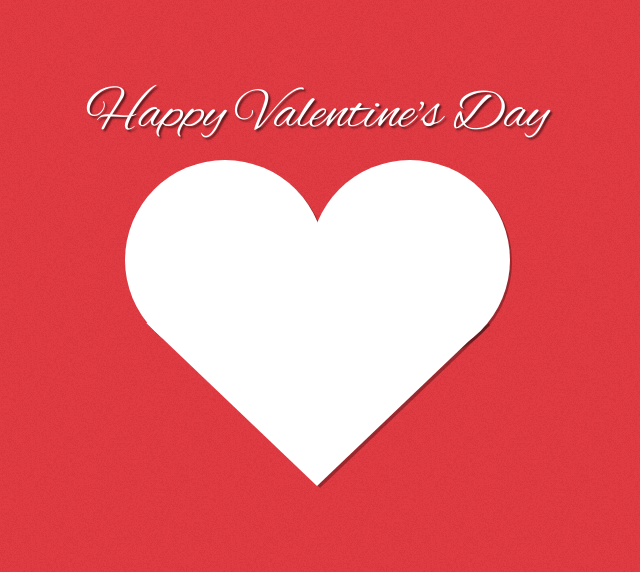
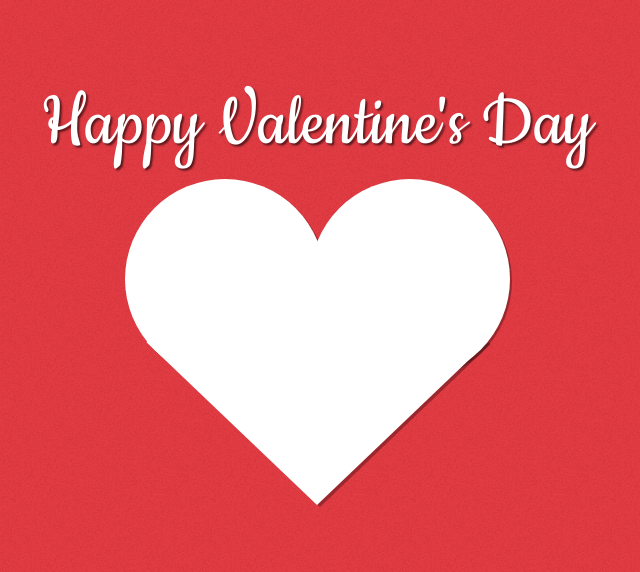
Before and after one commit to alicelara/happy-valentines-css, a plain HTML site: page index.html in a window 1280 px wide. Shown: the whole page, without its empty margins (323-963 px from the left). Drawn offline with Linux system fonts and the light colour scheme.

Commit message:
ok. changing fonts...

```diff
--- a/index.html
+++ b/index.html
@@ -5,7 +5,7 @@
 	<meta http-equiv="X-UA-Compatible" content="IE=edge">
 	<title></title>
 	<link rel="stylesheet" href="style.css">
-	<link href='http://fonts.googleapis.com/css?family=Alex+Brush' rel='stylesheet' type='text/css'>
+	<link href='http://fonts.googleapis.com/css?family=Cookie' rel='stylesheet' type='text/css'>
 </head>
 <body>
 <div class="happy"> Happy Valentine's Day</div>
--- a/style.css
+++ b/style.css
@@ -12,8 +12,8 @@ body{
 
 .happy{
   margin-top: 80px;
-  font-family: 'Alex Brush', cursive;
-  font-size: 3.5em;
+  font-family: 'Cookie', cursive;
+  font-size: 5em;
   text-align: center;
   color: #FFF;
   text-shadow: 2px 2px 2px rgba(0,0,0,0.6);
```
